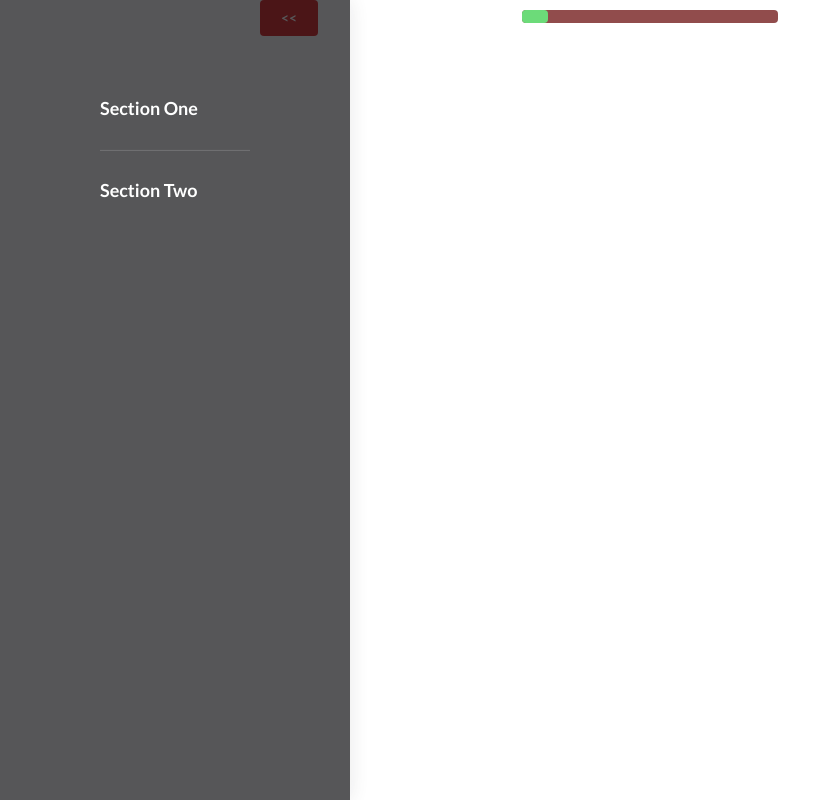
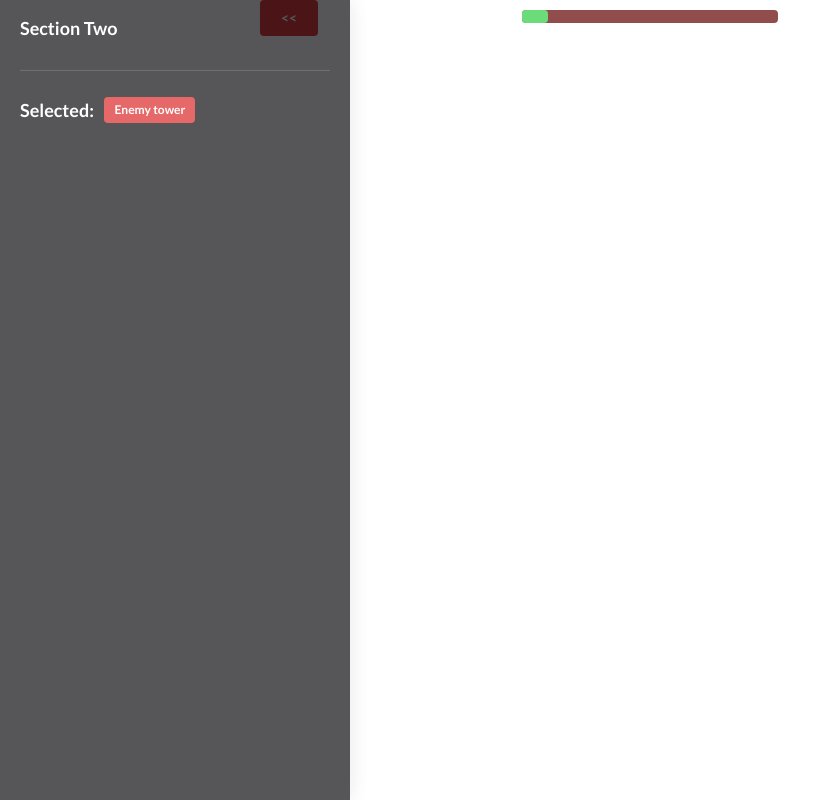
Before and after one commit to Emiluren/multi-tower, a plain HTML site: page public/index.html in a window 1280 px wide. Shown: the whole page, without its empty margins (0-821 px from the left). Drawn offline with nearby package versions, Linux system fonts and the light colour scheme.

Commit message:
Sections

```diff
--- a/public/index.css
+++ b/public/index.css
@@ -21,7 +21,7 @@
 }
 
 .sidebar {
-    padding:100px;
+    padding:20px;
 }
 
 #healthbar_container {
--- a/public/index.html
+++ b/public/index.html
@@ -45,9 +45,10 @@
     <!-- Sidebar -->
     <button class="ui black left toggle button red" id="sidebar_toggle"> << </button>
     <div class="ui dark_overlay wide sidebar left vertical">
-        <h3 class="ui header inverted">Section One</h3>
+        <h3 class="ui header inverted">Section Two</h3>
         <div class="ui section divider inverted"></div>
-        <h3 class="ui header inverted">Section Two</h3>
+        <h3 class="ui header inverted">Selected: <span id="selected_type" class="ui label red">Enemy tower</h3>
+
     </div>
 
     <!-- three.js 3D rendering -->
```
